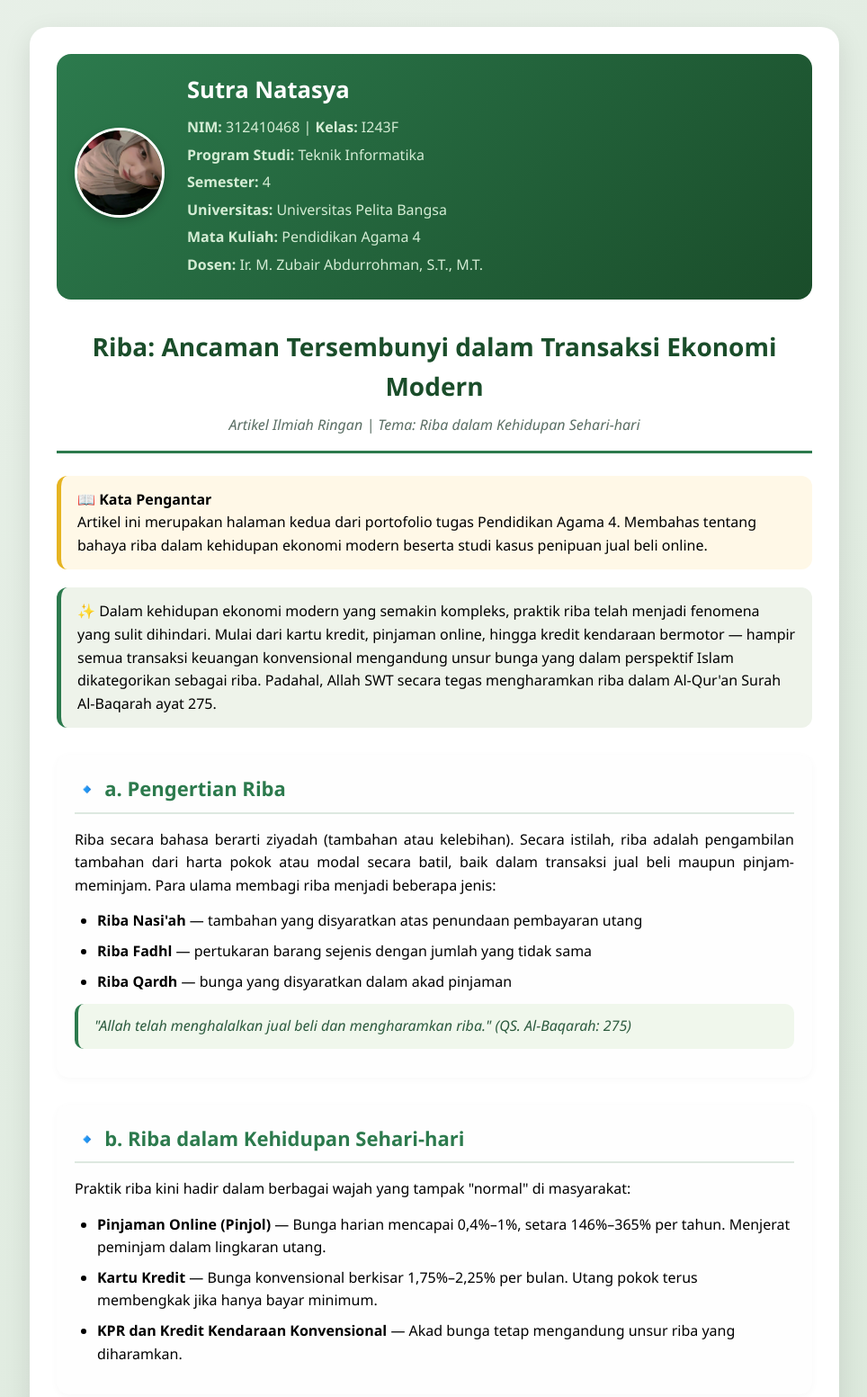
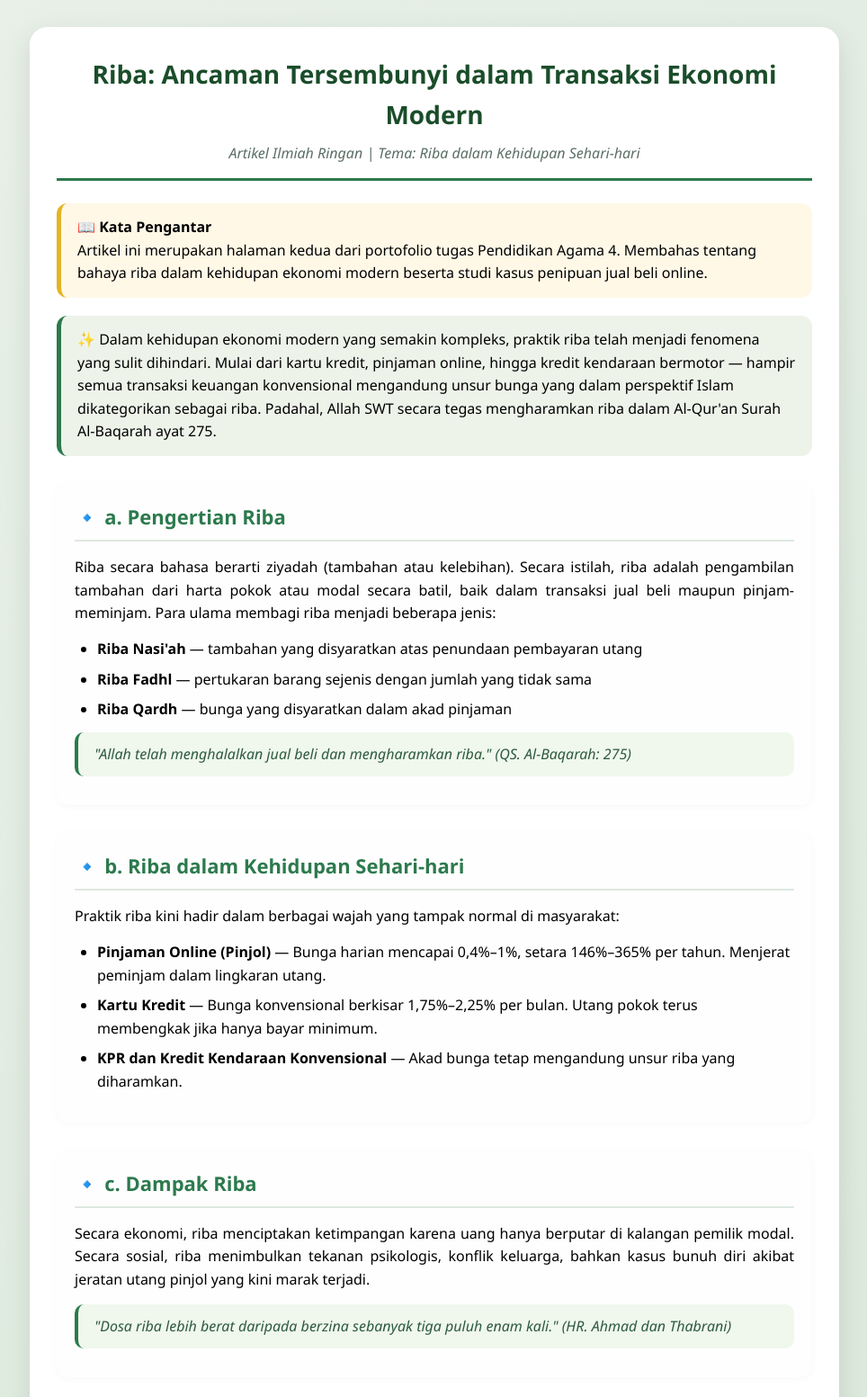
Before and after one commit to tasyanatasy424-cmd/tugas_portofolioAgama4, a plain HTML site: page riba.html in a window 1280 px wide. Shown: the top 1553 px of the page at 90% size, without its empty margins (157-1121 px from the left). Drawn offline with Linux system fonts and the light colour scheme.

Commit message:
Update riba.html

```diff
--- a/riba.html
+++ b/riba.html
@@ -8,21 +8,6 @@
 </head>
 <body>
   <div class="container">
-
-    <div class="header">
-      <div class="foto-area">
-        <img src="foto/profil.jpg" alt="Foto Sutra" />
-      </div>
-      <div class="biodata-area">
-        <h2>Sutra Natasya</h2>
-        <p><strong>NIM:</strong> 312410468 | <strong>Kelas:</strong> I243F</p>
-        <p><strong>Program Studi:</strong> Teknik Informatika</p>
-        <p><strong>Semester:</strong> 4</p>
-        <p><strong>Universitas:</strong> Universitas Pelita Bangsa</p>
-        <p><strong>Mata Kuliah:</strong> Pendidikan Agama 4</p>
-        <p><strong>Dosen:</strong> Ir. M. Zubair Abdurrohman, S.T., M.T.</p>
-      </div>
-    </div>
 
     <div class="judul">
       <h1>Riba: Ancaman Tersembunyi dalam Transaksi Ekonomi Modern</h1>
@@ -50,7 +35,7 @@
 
     <div class="bab">
       <h2>🔹 b. Riba dalam Kehidupan Sehari-hari</h2>
-      <p>Praktik riba kini hadir dalam berbagai wajah yang tampak "normal" di masyarakat:</p>
+      <p>Praktik riba kini hadir dalam berbagai wajah yang tampak normal di masyarakat:</p>
       <ul>
         <li><strong>Pinjaman Online (Pinjol)</strong> — Bunga harian mencapai 0,4%–1%, setara 146%–365% per tahun. Menjerat peminjam dalam lingkaran utang.</li>
         <li><strong>Kartu Kredit</strong> — Bunga konvensional berkisar 1,75%–2,25% per bulan. Utang pokok terus membengkak jika hanya bayar minimum.</li>
@@ -60,7 +45,8 @@
 
     <div class="bab">
       <h2>🔹 c. Dampak Riba</h2>
-      <p>Secara ekonomi, riba menciptakan ketimpangan karena uang hanya berputar di kalangan pemilik modal. Secara sosial, riba menimbulkan tekanan psikologis, konflik keluarga, bahkan kasus bunuh diri akibat jeratan utang pinjol yang kini marak terjadi. Rasulullah SAW bersabda bahwa dosa riba lebih berat dari berzina sebanyak tiga puluh enam kali (HR. Ahmad dan Thabrani).</p>
+      <p>Secara ekonomi, riba menciptakan ketimpangan karena uang hanya berputar di kalangan pemilik modal. Secara sosial, riba menimbulkan tekanan psikologis, konflik keluarga, bahkan kasus bunuh diri akibat jeratan utang pinjol yang kini marak terjadi.</p>
+      <div class="ayat">"Dosa riba lebih berat daripada berzina sebanyak tiga puluh enam kali." (HR. Ahmad dan Thabrani)</div>
     </div>
 
     <div class="bab">
@@ -110,7 +96,7 @@
 
     <div class="footer">
       <p>Sutra Natasya — 312410468 — Teknik Informatika — Semester 4</p>
-      <p><a href="index.html" style="color:white;">← Kembali ke Halaman Utama</a></p>
+      <p><a href="index.html" style="color:#2c7a4d;">← Kembali ke Halaman Utama</a></p>
     </div>
 
   </div>
```
